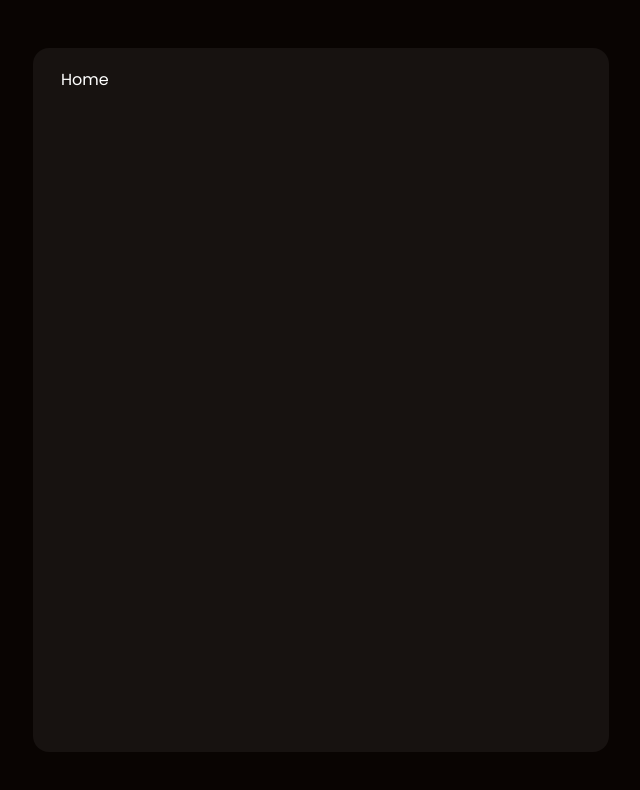
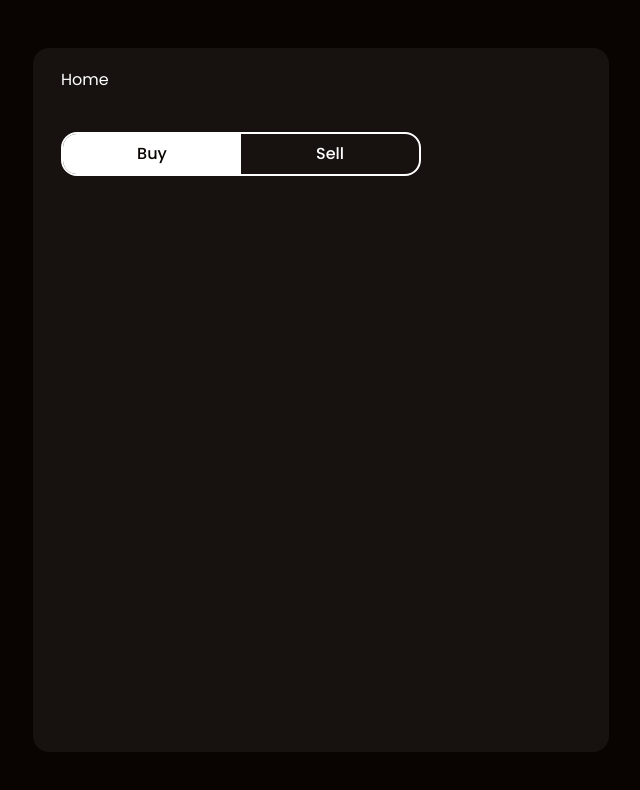
Before and after one commit to boriscvo/xapo-exchange-interface, a Next.js app: page / in a window 1280 px wide. Shown: the top 790 px of the page, without its empty margins (319-959 px from the left). Built offline with nearby package versions, Linux system fonts and the light colour scheme.

Commit message:
XAPO-3 Add atom: Switch

```diff
--- /dev/null
+++ b/src/app/(pages)/(home)/components/buy-or-sell.tsx
@@ -0,0 +1,20 @@
+"use client"
+import { Switch } from "@/app/atoms/switch"
+import { useBuyOrSell } from "../hooks/buy-or-sell"
+import { ActivePurchaseState } from "../types"
+
+export function BuyOrSell() {
+  const { activeState, optionBuy, optionSell, handleChange } = useBuyOrSell()
+  return (
+    <div className="mt-10">
+      <Switch<ActivePurchaseState>
+        activeState={activeState}
+        options={{
+          option1: optionBuy,
+          option2: optionSell,
+        }}
+        onChange={handleChange}
+      />
+    </div>
+  )
+}
--- a/src/app/(pages)/(home)/components/index.ts
+++ b/src/app/(pages)/(home)/components/index.ts
@@ -1,2 +1,3 @@
 export { TradeLayout } from "./trade-layout"
 export { Container } from "./container"
+export { BuyOrSell } from "./buy-or-sell"
--- a/src/app/(pages)/(home)/components/trade-layout.tsx
+++ b/src/app/(pages)/(home)/components/trade-layout.tsx
@@ -4,7 +4,7 @@ type Props = {
 
 export function TradeLayout({ children }: Props) {
   return (
-    <div className="flex md:mx-auto px-5 md:px-7 py-5 w-full md:max-w-[36rem] rounded-2xl bg-sectionDark">
+    <div className="flex flex-col md:mx-auto px-5 md:px-7 py-5 w-full md:max-w-[36rem] rounded-2xl bg-sectionDark">
       {children}
     </div>
   )
--- /dev/null
+++ b/src/app/(pages)/(home)/hooks/buy-or-sell.ts
@@ -0,0 +1,22 @@
+import { useState } from "react"
+import { ActivePurchaseState } from "../types"
+
+export function useBuyOrSell() {
+  const [activeState, setActiveState] = useState<ActivePurchaseState>("buy")
+
+  const handleChange = (value: ActivePurchaseState) => {
+    setActiveState(value)
+  }
+
+  const optionBuy = {
+    label: "Buy",
+    value: "buy" as ActivePurchaseState,
+  }
+
+  const optionSell = {
+    label: "Sell",
+    value: "sell" as ActivePurchaseState,
+  }
+
+  return { activeState, optionBuy, optionSell, handleChange }
+}
--- a/src/app/(pages)/(home)/page.tsx
+++ b/src/app/(pages)/(home)/page.tsx
@@ -1,11 +1,14 @@
 "use client"
-import { Container, TradeLayout } from "./components"
+import { BuyOrSell, Container, TradeLayout } from "./components"
 // import { ArrowDownUp } from "lucide-react"
 
 export default function Home() {
   return (
     <Container>
-      <TradeLayout>Home</TradeLayout>
+      <TradeLayout>
+        Home
+        <BuyOrSell />
+      </TradeLayout>
     </Container>
   )
 }
--- /dev/null
+++ b/src/app/(pages)/(home)/types.ts
@@ -0,0 +1 @@
+export type ActivePurchaseState = "buy" | "sell"
--- /dev/null
+++ b/src/app/atoms/switch/index.ts
@@ -0,0 +1,2 @@
+export { Switch } from "./switch"
+export type { SwitchDual } from "./types"
--- /dev/null
+++ b/src/app/atoms/switch/style.css
@@ -0,0 +1,13 @@
+.switch-option-default {
+  width: 50%;
+  font-weight: 500;
+  cursor: pointer;
+  overflow: hidden;
+  text-overflow: ellipsis;
+  white-space: nowrap;
+  text-align: center;
+  padding: 0.5rem 1rem;
+  user-select: none;
+  transition: all 0.5s ease;
+  z-index: 1;
+}
--- /dev/null
+++ b/src/app/atoms/switch/switch.tsx
@@ -0,0 +1,44 @@
+import { SwitchDual } from "./types"
+import "./style.css"
+
+type Props<T extends string> = {
+  activeState: T
+  options: SwitchDual<T>
+  onChange: (value: T) => void
+}
+
+export function Switch<T extends string>({
+  activeState,
+  options,
+  onChange,
+}: Props<T>) {
+  const { option1, option2 } = options
+  const isOption1 = activeState === option1.value
+  return (
+    <div className="flex relative w-full max-w-[22.5rem] border-2 border-white overflow-hidden items-center rounded-2xl">
+      <button
+        className={`switch-option-default ${
+          isOption1 ? "text-dark" : "text-white"
+        }`}
+        disabled={isOption1}
+        onClick={() => onChange(option1.value)}
+      >
+        {option1.label}
+      </button>
+      <button
+        className={`switch-option-default ${
+          !isOption1 ? "text-dark" : "text-white"
+        }`}
+        disabled={!isOption1}
+        onClick={() => onChange(option2.value)}
+      >
+        {option2.label}
+      </button>
+      <div
+        className={`absolute h-full w-1/2 z-0 bg-white ${
+          isOption1 ? "left-0" : "left-1/2"
+        } transition-all duration-300 ease-in-out`}
+      ></div>
+    </div>
+  )
+}
--- /dev/null
+++ b/src/app/atoms/switch/types.ts
@@ -0,0 +1,9 @@
+export type SwitchOption<T extends string> = {
+  label: string
+  value: T
+}
+
+export type SwitchDual<T extends string> = {
+  option1: SwitchOption<T>
+  option2: SwitchOption<T>
+}
```
